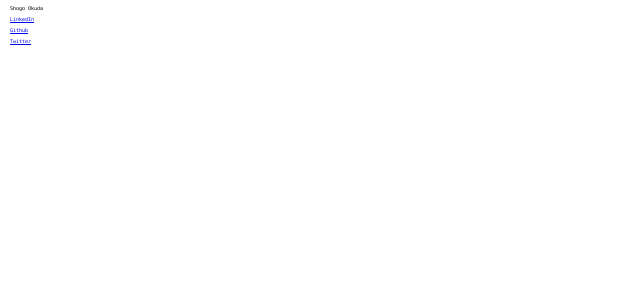
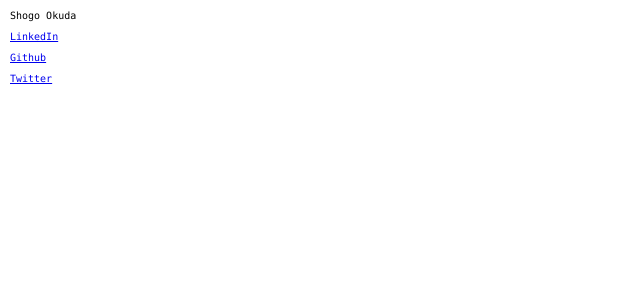
Before and after one commit to shougees/personal-site, a React (Create React App) app: page / in a window 1280 px wide. Shown: the top 300 px of the page, without its empty margins (0-640 px from the left). Built offline with nearby package versions, Linux system fonts and the light colour scheme.

Commit message:
increase font size

```diff
--- a/src/App.css
+++ b/src/App.css
@@ -13,7 +13,7 @@
   flex-direction: column;
   padding-left: 10px;
   font-family: source-code-pro, Menlo, Monaco, Consolas, 'Courier New',monospace;
-  font-size: 5px;
+  font-size: 10px;
 }
 
 .App-link {
```
